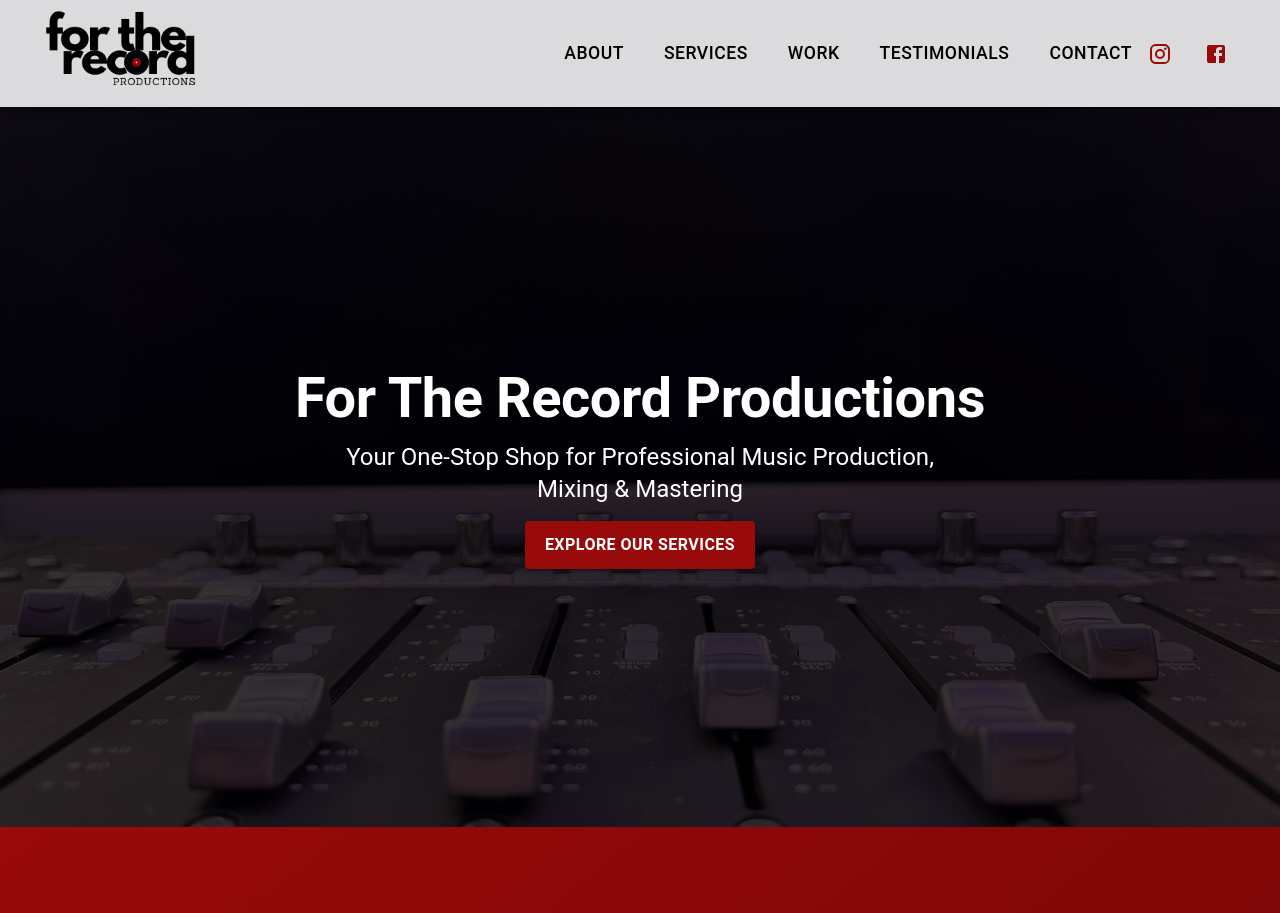
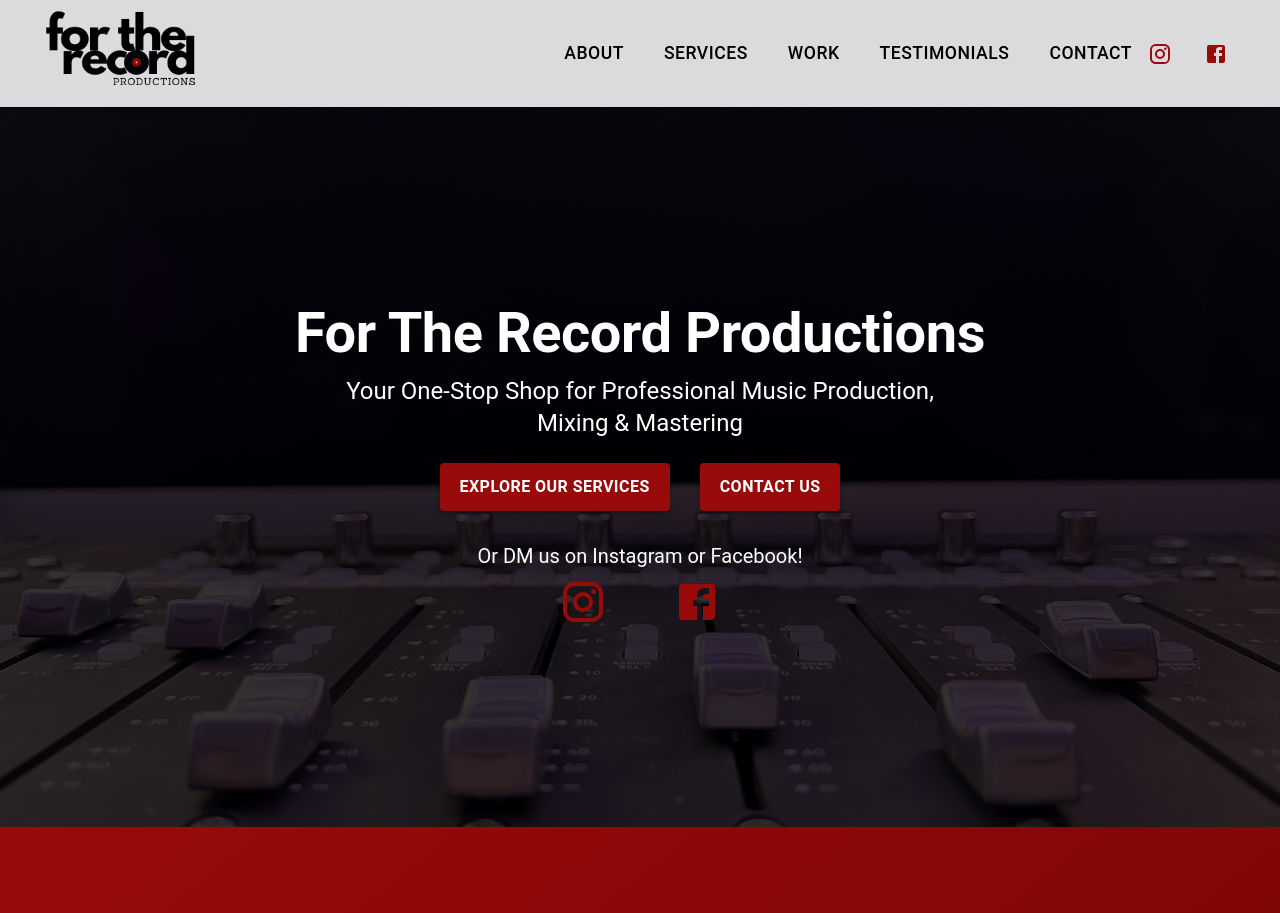
Before and after one commit to johnrbrooks/FTRP-Website, a React (Vite) app: page / in a window 1280 px wide. Shown: the top 913 px of the page. Built offline with nearby package versions, Linux system fonts and the light colour scheme.

Commit message:
Style and text changes

```diff
--- a/src/Components/About.jsx
+++ b/src/Components/About.jsx
@@ -63,7 +63,7 @@ function About() {
         }}
       >
         <Typography variant="h3" gutterBottom fontWeight="700" color="#FFFFFF">
-          Meet John Brooks
+          Meet The Owner
         </Typography>
 
         <Grid
@@ -152,7 +152,7 @@ function About() {
                 sx={{
                   lineHeight: 1.7,
                   fontSize: { xs: "1rem", md: "1.1rem" },
-                  textAlign: "justify",
+                  textAlign: "left",
                   maxWidth: "100%",
                   color: "#FFFFFF",
                 }}
@@ -162,7 +162,7 @@ function About() {
                 and mixing to help artists shape their sonic identity.
                 <br /><br />
                 I'm John Brooks, a multi-instrumentalist (guitar, bass, drums, with a touch of keys)
-                and an audio engineer with over a decade of experience. My passion for sound was
+                and an audio engineer with a music obsession. My passion for sound was
                 sparked early, and I’ve spent years mastering the craft of making records that hit
                 just as hard as the pros.
                 <br /><br />
--- a/src/Components/Landing.jsx
+++ b/src/Components/Landing.jsx
@@ -1,5 +1,6 @@
-import { Box, Typography, Button } from "@mui/material";
+import { Box, Typography, Button, IconButton } from "@mui/material";
 import { LazyLoadImage } from "react-lazy-load-image-component";
+import { Instagram, Facebook } from "@mui/icons-material";
 import "react-lazy-load-image-component/src/effects/blur.css";
 import fadersClose from "../assets/fadersClose.jpg";
 
@@ -84,7 +85,7 @@ function Landing() {
           position: "relative",
           zIndex: 1,
           maxWidth: "600px",
-          mb: 2,
+          mb: 3,
           fontSize: { xs: "1rem", sm: "1.3rem", md: "1.5rem" },
         }}
       >
@@ -92,6 +93,16 @@ function Landing() {
       </Typography>
 
       {/* Smooth Scroll Button */}
+      <Box
+        sx={{
+          zIndex: 1,
+          display: "flex",
+          flexDirection: "row",
+          alignItems: "center",
+          justifyContent: "center",
+          gap: { xs: "15px", sm: "20px", md: "30px" },
+        }}
+      >
         <Button
           variant="contained"
           onClick={() => scrollToSection("services")} // <-- Use our helper
@@ -100,13 +111,76 @@ function Landing() {
             backgroundColor: "#990A0A",
             color: "#FFFFFF",
             fontWeight: 600,
-          padding: "10px 20px",
+            padding: { xs: "6px 12px", sm: "8px 16px", md: "10px 20px" },
             fontSize: { xs: "0.9rem", sm: "1rem" },
             "&:hover": { backgroundColor: "#000000" },
           }}
         >
           Explore Our Services
         </Button>
+        <Button
+          variant="contained"
+          onClick={() => scrollToSection("contact")} // <-- Use our helper
+          sx={{
+            zIndex: 1,
+            backgroundColor: "#990A0A",
+            color: "#FFFFFF",
+            fontWeight: 600,
+            padding: { xs: "6px 12px", sm: "8px 16px", md: "10px 20px" },
+            fontSize: { xs: "0.9rem", sm: "1rem" },
+            "&:hover": { backgroundColor: "#000000" },
+          }}
+        >
+          Contact Us
+        </Button>
+      </Box>
+      <Typography
+        variant="h5"
+        sx={{
+          position: "relative",
+          zIndex: 1,
+          maxWidth: "600px",
+          mt: 4,
+          fontSize: { xs: "1rem", sm: "1rem", md: "1.25rem" },
+          textAlign: "center",
+        }}
+      >
+        Or DM us on Instagram or Facebook!
+      </Typography>
+      <Box
+        sx={{
+          width: "100%",
+          display: "flex",
+          justifyContent: "center",
+          alignItems: "center",
+          gap: "50px",
+        }}
+      >
+        <IconButton
+          sx={{
+            color: "#990A0A",
+            "&:hover": { color: "#000000" },
+          }}
+          href="https://www.instagram.com/john_brooks_93/"
+          target="_blank"
+        >
+          <Instagram
+            sx={{ fontSize: "3rem" }}
+          />
+        </IconButton>
+        <IconButton
+          sx={{
+            color: "#990A0A",
+            "&:hover": { color: "#000000" },
+          }}
+          href="https://www.facebook.com/fortherecordpro"
+          target="_blank"
+        >
+          <Facebook
+            sx={{ fontSize: "3rem" }}
+          />
+        </IconButton>
+      </Box>
     </Box>
   );
 }
--- a/src/Components/Services.jsx
+++ b/src/Components/Services.jsx
@@ -74,10 +74,10 @@ function Services() {
       }}
     >
       <Typography variant="h3" gutterBottom>
-        My Services
+        Our Services
       </Typography>
       <Typography variant="body1" sx={{ maxWidth: 600, margin: "0 auto", mb: 4 }}>
-        Explore my range of professional music services, from full-scale production to final mastering.
+        Explore our range of professional music services, from full-scale production to final mastering.
       </Typography>
 
       {/* Original Grid with spacing, now made into a motion container */}
```
Lines whose indentation alone changed are shown as unchanged.
